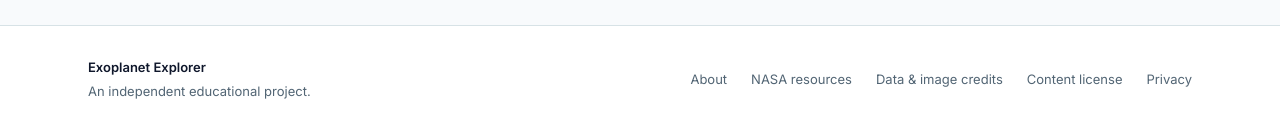
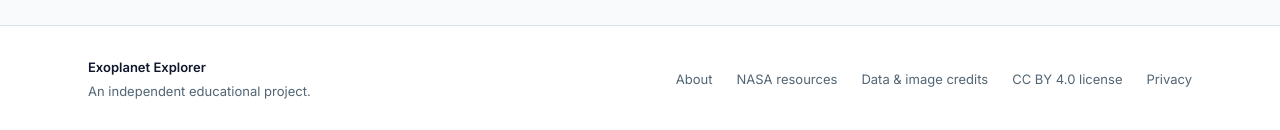
Before and after one commit to michelle-sebastian/exoplanet-discovery-lab, a Next.js app: page / in a window 1280 px wide. Shown: the part 3839-3969 px from the top of the page. Built offline with nearby package versions, Linux system fonts and the light colour scheme.

Commit message:
clarify CC BY license link in footer

```diff
--- a/src/components/SiteFooter.tsx
+++ b/src/components/SiteFooter.tsx
@@ -8,7 +8,7 @@ export default function SiteFooter() {
         <Link href="/about">About</Link>
         <Link href="/glossary#further-reading">NASA resources</Link>
         <Link href="/#credits-heading">Data &amp; image credits</Link>
-        <Link href="/license">Content license</Link>
+        <Link href="/license">CC BY 4.0 license</Link>
         <Link href="/privacy">Privacy</Link>
       </nav>
     </div>
```
